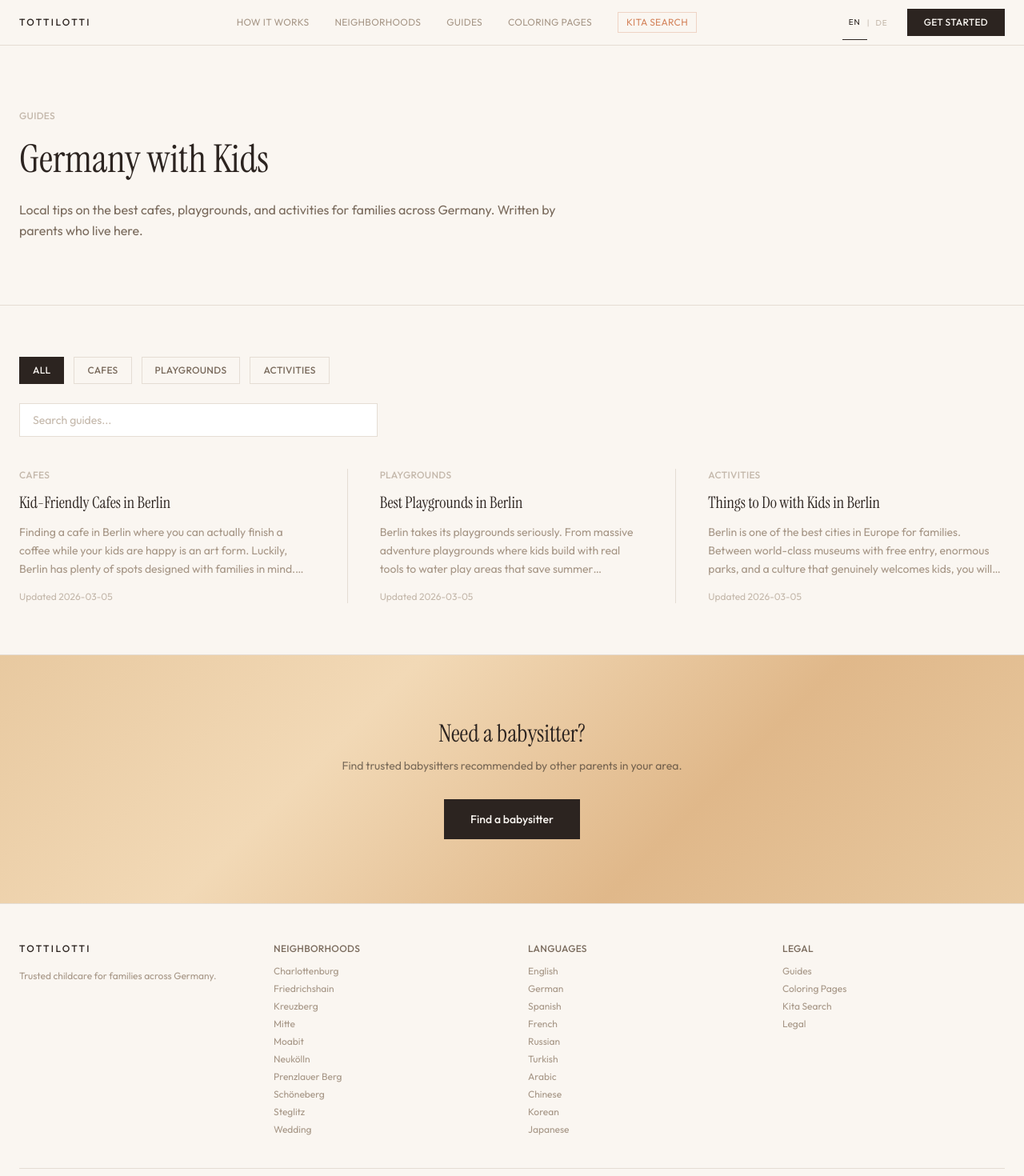
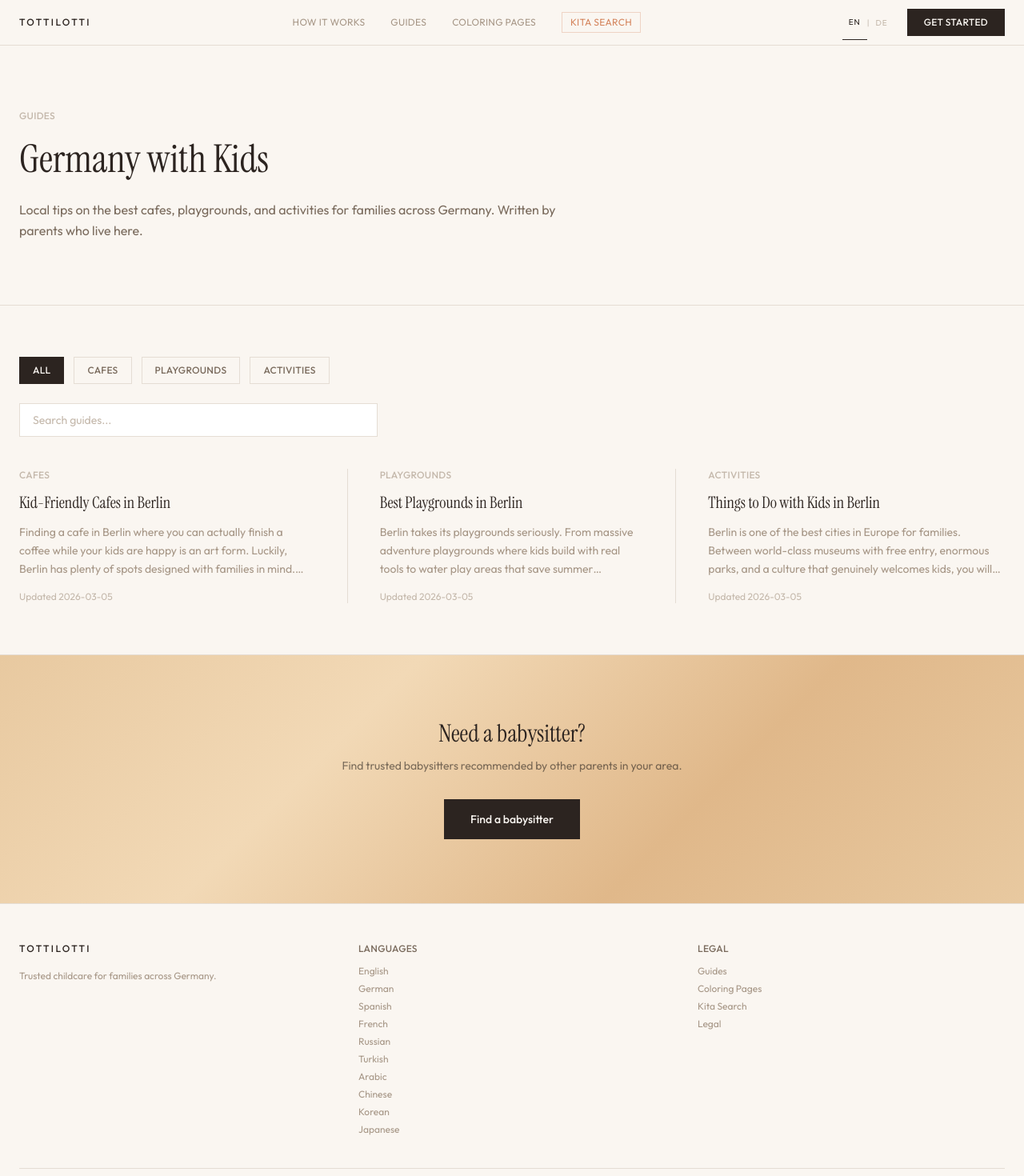
Before and after one commit to sisiliu10/findyourbabysitter, a Next.js app: page /en/guides in a window 1280 px wide. Shown: the top 1470 px of the page at 80% size. Built offline with nearby package versions, Linux system fonts and the light colour scheme.

Commit message:
Remove Berlin district browsing from nav, homepage and footer
District landing pages remain for SEO but are no longer featured
in navigation or homepage since the platform now covers all of Germany.

Co-Authored-By: Claude Sonnet 4.6 <noreply@anthropic.com>

```diff
--- a/src/app/[locale]/page.tsx
+++ b/src/app/[locale]/page.tsx
@@ -278,25 +278,6 @@ export default async function HomePage({ params }: Props) {
           </div>
         </section>
 
-        {/* Browse by neighborhood */}
-        <section id="neighborhoods" className="border-t border-border-default">
-          <div className="mx-auto max-w-7xl px-6 py-20 sm:py-28">
-            <h2 className="text-xs uppercase tracking-wide text-text-muted mb-8">{t("browseByNeighborhood")}</h2>
-            <div className="grid grid-cols-2 gap-3 sm:grid-cols-3 lg:grid-cols-5">
-              {DISTRICTS.map((d) => (
-                <Link
-                  key={d.slug}
-                  href={`/babysitter/${d.slug}`}
-                  className="group border border-border-default p-5 transition-colors hover:border-text-primary"
-                >
-                  <p className="text-sm font-medium text-text-primary group-hover:text-accent transition-colors">{d.name}</p>
-                  <p className="mt-1 text-xs text-text-tertiary">{t("babysitters")}</p>
-                </Link>
-              ))}
-            </div>
-          </div>
-        </section>
-
         {/* Browse by language */}
         <section className="border-t border-border-default">
           <div className="mx-auto max-w-7xl px-6 py-12 sm:py-28">
--- a/src/components/landing/Footer.tsx
+++ b/src/components/landing/Footer.tsx
@@ -2,7 +2,7 @@
 
 import { useTranslations } from "next-intl";
 import { Link } from "@/i18n/navigation";
-import { DISTRICTS, LANGUAGES } from "@/data/landing-pages";
+import { LANGUAGES } from "@/data/landing-pages";
 
 export function Footer() {
   const t = useTranslations("footer");
@@ -10,7 +10,7 @@ export function Footer() {
   return (
     <footer className="border-t border-border-default">
       <div className="mx-auto max-w-7xl px-6 py-12">
-        <div className="grid grid-cols-1 gap-10 sm:grid-cols-4">
+        <div className="grid grid-cols-1 gap-10 sm:grid-cols-3">
           <div>
             <p className="text-xs font-medium uppercase tracking-[0.2em] text-text-primary mb-4">
               tottilotti
@@ -18,22 +18,6 @@ export function Footer() {
             <p className="text-xs leading-relaxed text-text-tertiary">
               {t("tagline")}
             </p>
-          </div>
-          <div>
-            <p className="text-xs font-medium uppercase tracking-wide text-text-secondary mb-3">
-              {t("neighborhoods")}
-            </p>
-            <div className="flex flex-col gap-1.5">
-              {DISTRICTS.map((d) => (
-                <Link
-                  key={d.slug}
-                  href={`/babysitter/${d.slug}`}
-                  className="text-xs text-text-tertiary transition-colors hover:text-text-primary"
-                >
-                  {d.name}
-                </Link>
-              ))}
-            </div>
           </div>
           <div>
             <p className="text-xs font-medium uppercase tracking-wide text-text-secondary mb-3">
--- a/src/components/landing/Header.tsx
+++ b/src/components/landing/Header.tsx
@@ -29,12 +29,6 @@ export function Header() {
               className="text-xs uppercase tracking-wide text-text-tertiary transition-colors hover:text-text-primary"
             >
               {t("howItWorks")}
-            </Link>
-            <Link
-              href="/#neighborhoods"
-              className="text-xs uppercase tracking-wide text-text-tertiary transition-colors hover:text-text-primary"
-            >
-              {t("neighborhoods")}
             </Link>
             <Link
               href="/guides"
@@ -112,13 +106,6 @@ export function Header() {
               {t("howItWorks")}
             </Link>
             <Link
-              href="/#neighborhoods"
-              onClick={() => setMenuOpen(false)}
-              className="text-xs uppercase tracking-wide text-text-tertiary transition-colors hover:text-text-primary"
-            >
-              {t("neighborhoods")}
-            </Link>
-            <Link
               href="/guides"
               className="text-xs uppercase tracking-wide text-text-tertiary transition-colors hover:text-text-primary"
             >
```
